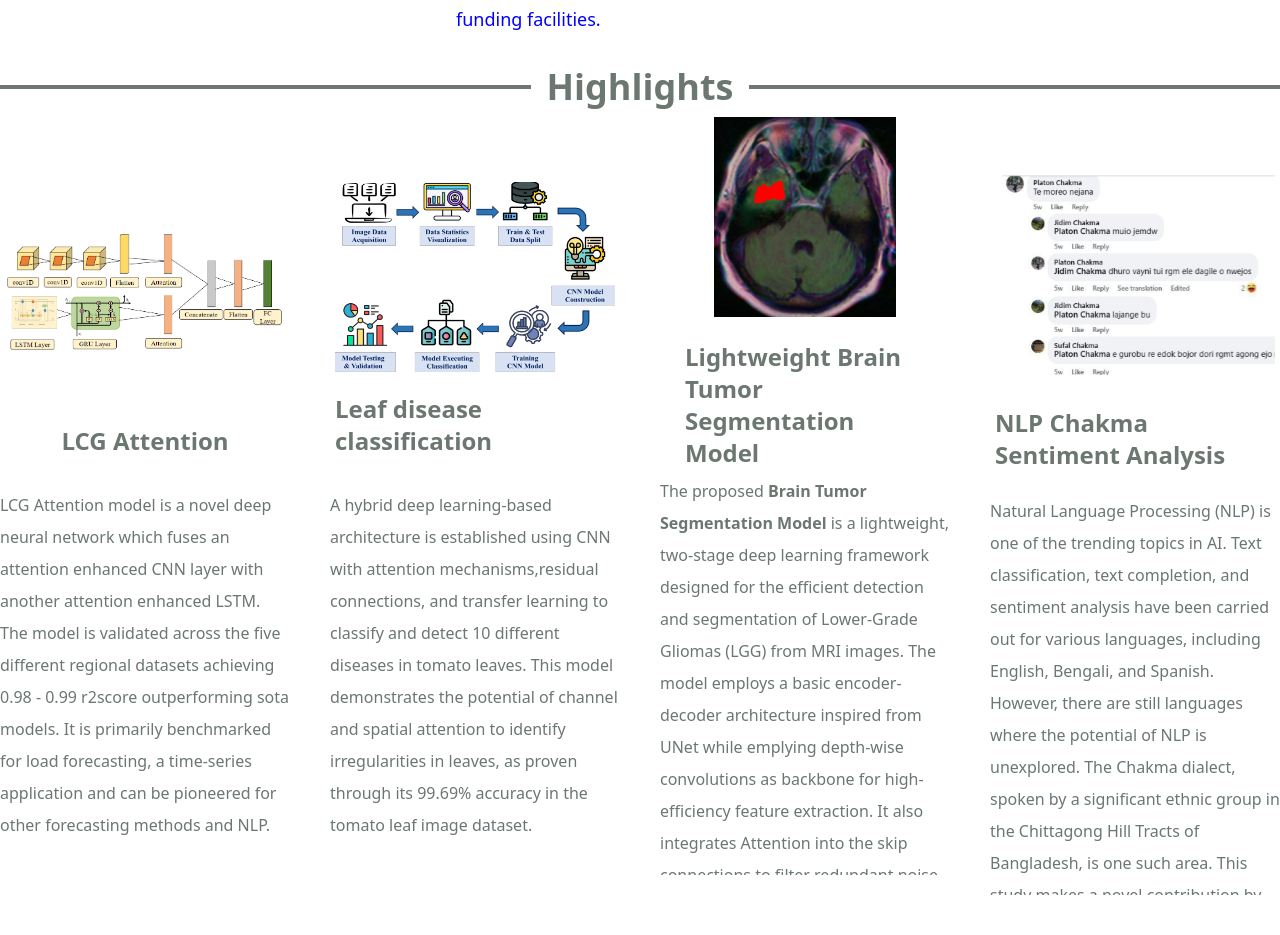
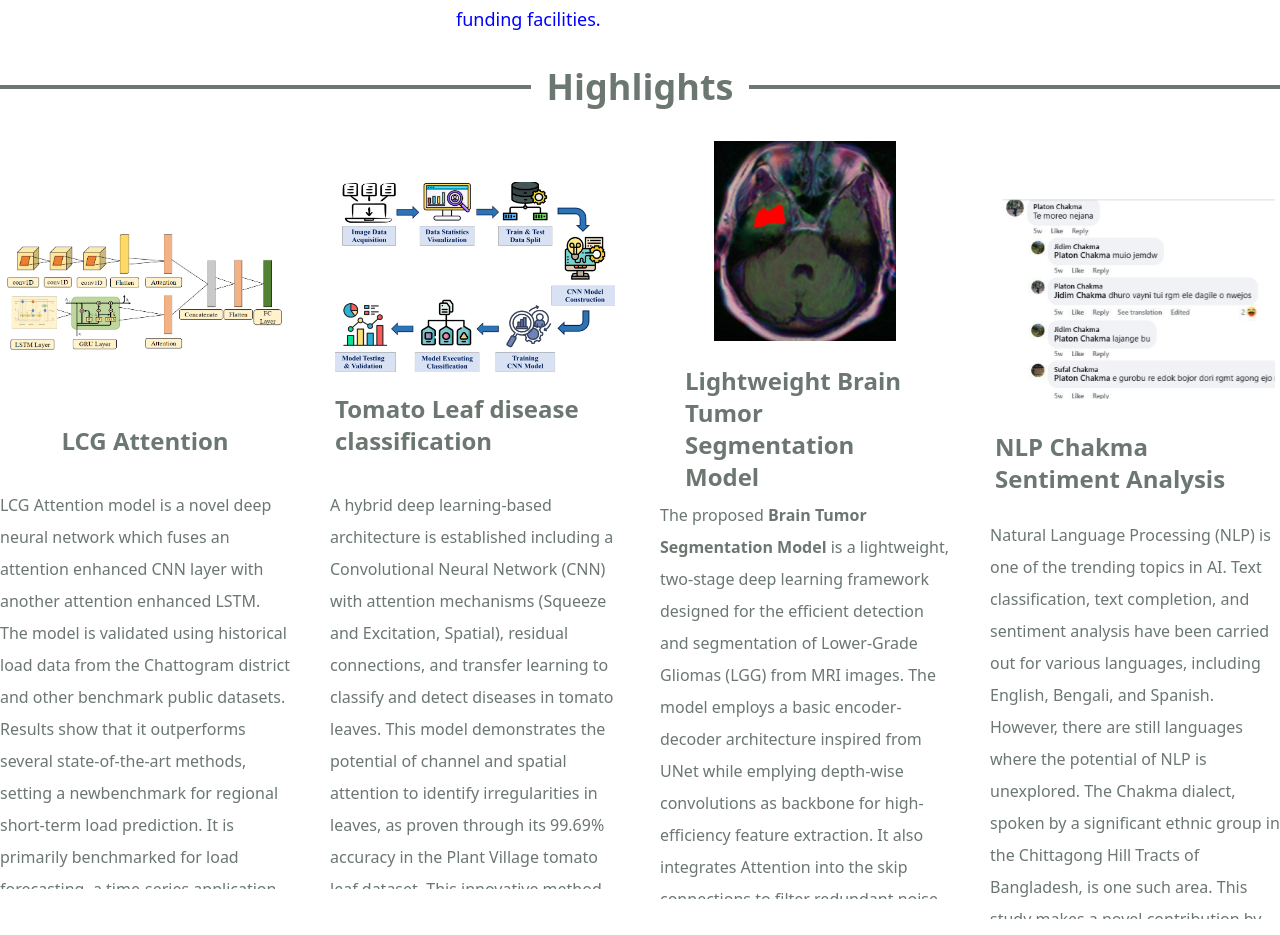
Before and after one commit to MasadRayan/Sabbir-Ahmed_Nirjon_Portfolio, a Next.js app: page / in a window 1280 px wide. Shown: the part 601-1536 px from the top of the page. Before the commit the page ends 1512 px from the top, so only its background shows below. Built offline with nearby package versions, Linux system fonts and the light colour scheme.

Commit message:
Added hyperlink in the Title of the Highlited work

```diff
--- a/src/app/Components/Highlights.jsx
+++ b/src/app/Components/Highlights.jsx
@@ -1,5 +1,6 @@
 import Image from 'next/image';
 import React from 'react';
+import Link from 'next/link';
 
 const Highlights = () => {
     return (
@@ -9,7 +10,7 @@ const Highlights = () => {
                 <div className="text-4xl font-semibold text-[#6B7770]">Highlights</div>
                 <hr className="flex-1 border-[#6B7770] border-2" />
             </div>
-            <div className="grid grid-cols-1 md:grid-cols-2 lg:grid-cols-4 lg:max-w-[1300px] lg:mx-auto gap-15 md:gap-10 mx-5 my-10 md:my-4 ">
+            <div className="grid grid-cols-1 md:grid-cols-2 lg:grid-cols-4 lg:max-w-[1300px] lg:mx-auto gap-15 md:gap-10 mx-5 my-10 md:my-4 md:mt-10 ">
                 {/* card1 */}
                 <div className='flex flex-col justify-center items-center gap-8'>
                     {/* image */}
@@ -21,12 +22,13 @@ const Highlights = () => {
                             height={200}
                             className="w-full h-full object-contain hover:scale-115 transition-all duration-300 mb-4"
                         />
-                        <div className='text-2xl font-semibold text-[#6B7770]'>LCG Attention</div>
+                        <Link href='research/#lcg' className='hover:text-black transition-all text-2xl font-semibold text-[#6B7770]'>LCG Attention</Link>
                     </div>
                     {/* description */}
                     <div>
-                        <p className='text-[#6B7770] leading-8 max-w-10/12 md:max-w-full mx-auto text-center md:text-start'>
-                            LCG Attention model is a novel deep neural network which fuses an attention enhanced CNN layer with another attention enhanced LSTM. The model is validated across the five different regional datasets achieving 0.98 - 0.99 r2score outperforming sota models. It is primarily benchmarked for load forecasting, a time-series application and can be pioneered for other forecasting methods and NLP.
+                        <p className='text-[#6B7770] leading-8 max-h-100 overflow-auto max-w-10/12 md:max-w-full mx-auto text-center md:text-start'>
+                            LCG Attention model is a novel deep neural network which fuses an attention enhanced CNN layer with another attention enhanced LSTM. The model is validated using historical load data from the Chattogram district and other benchmark public datasets. Results show that it outperforms several state-of-the-art methods, setting a newbenchmark for regional short-term load prediction. It is primarily benchmarked for load forecasting, a time-series application and can be pioneered for other forecasting methods and NLP. Overall methodology involves data preprocessing, increasing the number of features by using time-lag and statsmodels, feature importance calculation, data splitting, LCG Attention model, and model evaluation, respectively.
+
                         </p>
                     </div>
                 </div>
@@ -41,15 +43,13 @@ const Highlights = () => {
                             height={200}
                             className="w-full h-full object-contain hover:scale-115 transition-all duration-300 mb-8 md:mb-4"
                         />
-                        <div className='text-2xl font-semibold text-[#6B7770]'>Leaf disease classification</div>
+                        <Link href="/research/#tomato" className='text-2xl font-semibold text-[#6B7770] hover:text-black transition'>Tomato Leaf disease classification</Link>
                     </div>
                     {/* description */}
                     <div>
-                        <p className='text-[#6B7770] leading-8 max-w-10/12 md:max-w-full mx-auto text-center md:text-start'>
-                            A hybrid deep learning-based architecture is
-                            established using CNN with attention mechanisms,residual connections, and transfer learning to classify and detect 10 different diseases
-                            in tomato leaves. This model demonstrates the potential of channel and spatial attention to identify irregularities in leaves, as proven through its
-                            99.69% accuracy in the tomato leaf image dataset.
+                        <p className='text-[#6B7770] leading-8 max-h-100 overflow-auto max-w-10/12 md:max-w-full mx-auto text-center md:text-start'>
+                            A hybrid deep learning-based architecture is established including a Convolutional Neural Network (CNN) with attention mechanisms (Squeeze and Excitation, Spatial), residual connections, and transfer learning to classify and detect diseases in tomato leaves. This model demonstrates the potential of channel and spatial attention to identify irregularities in leaves, as proven through its 99.69% accuracy in the Plant Village tomato leaf dataset. This innovative method enables the development of solutions that are more reliable and simplified, which could be advantageous to both producers and agricultural practitioners in the future.
+
                         </p>
                     </div>
                 </div>
@@ -64,7 +64,7 @@ const Highlights = () => {
                             height={40}
                             className="w-full h-full object-contain hover:scale-115 transition-all duration-300 mb-4"
                         />
-                        <div className='text-2xl font-semibold md:mt-2 md:mb-5 text-[#6B7770]'>Lightweight Brain Tumor Segmentation Model</div>
+                        <Link href="/research/#tumor" className='text-2xl hover:text-black transition-all font-semibold md:mt-2 md:mb-5 text-[#6B7770]'>Lightweight Brain Tumor Segmentation Model</Link>
                     </div>
                     {/* description */}
                     <div>
@@ -85,7 +85,7 @@ const Highlights = () => {
                             height={200}
                             className="w-full h-full object-contain hover:scale-115 transition-all duration-300 mb-8"
                         />
-                        <div className='text-2xl font-semibold text-[#6B7770] text-center md:text-start'>NLP Chakma Sentiment Analysis</div>
+                        <Link href="/research/#chakma" className='text-2xl hover:text-black transition-all font-semibold text-[#6B7770] text-center md:text-start'>NLP Chakma Sentiment Analysis</Link>
                     </div>
                     {/* description */}
                     <div>
```
